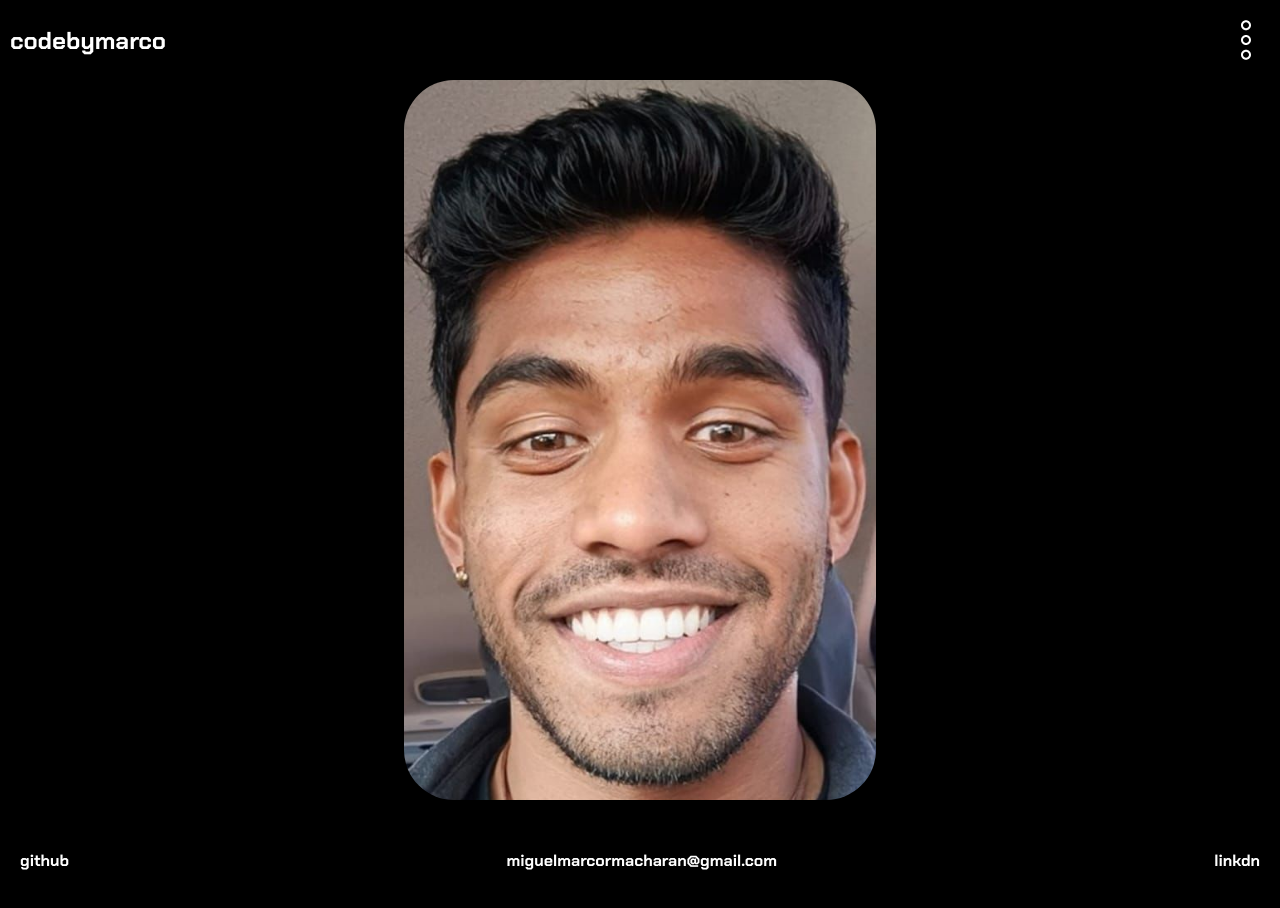
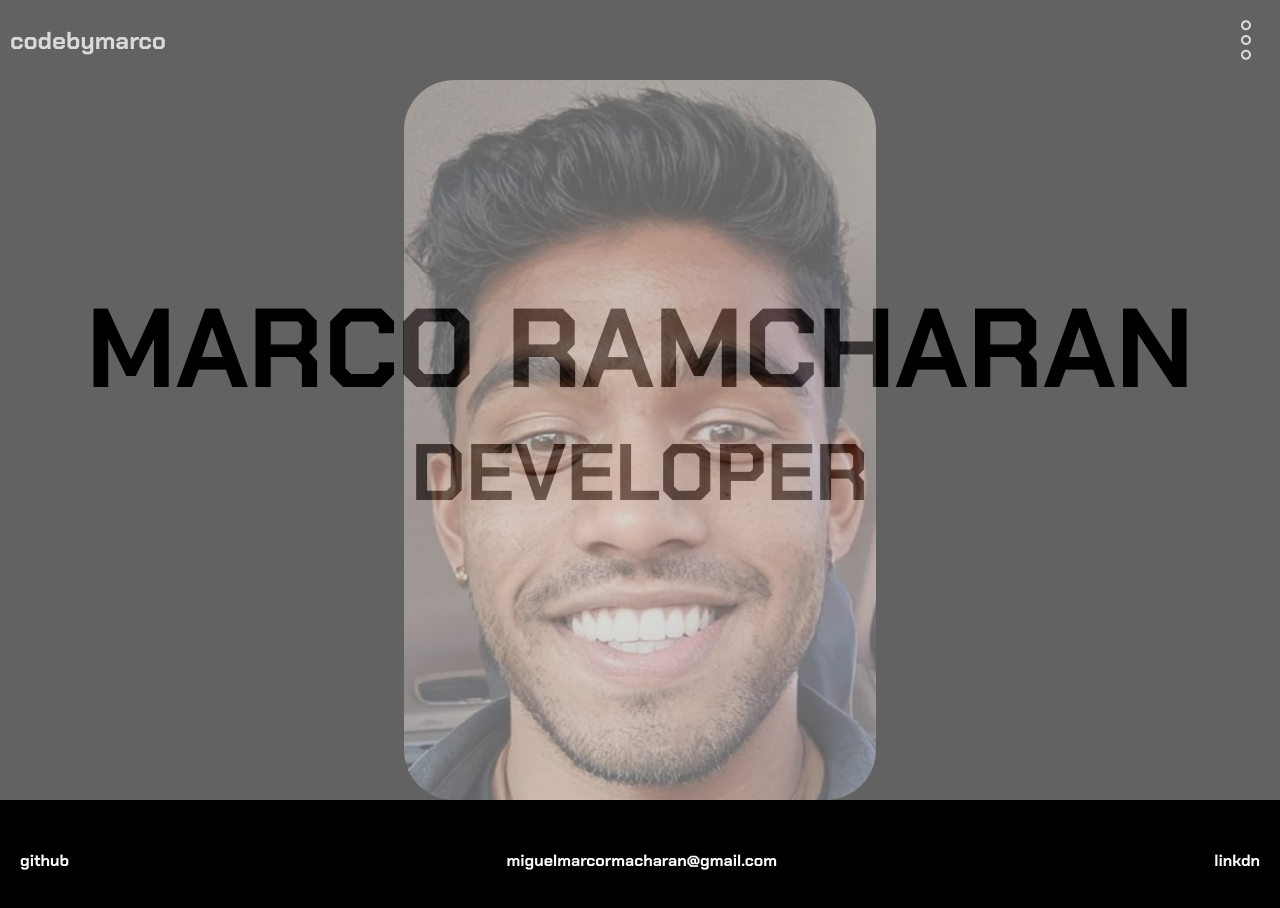
Before and after one commit to codebymarco/portfolio, a React (Vite) app: page / in a window 1280 px wide. Shown: the top 908 px of the page. Built offline with nearby package versions, Linux system fonts and the light colour scheme.

Commit message:
added some stuff

```diff
--- a/package.json
+++ b/package.json
@@ -10,6 +10,7 @@
     "preview": "vite preview"
   },
   "dependencies": {
+    "framer-motion": "^11.2.10",
     "react": "^18.2.0",
     "react-dom": "^18.2.0",
     "react-icons": "^5.2.1",
--- a/src/App.jsx
+++ b/src/App.jsx
@@ -1,19 +1,16 @@
 import { useEffect, useState } from "react";
+import { AnimatePresence, motion } from "framer-motion";
 import Router from "./components/router/Router";
 import AnimationPageOne from "./components/components/AnimationPageOne";
 
 const App = () => {
   const [show, setShow] = useState(true);
 
-  const hide = () => {
-    setShow(false);
-  };
-
   useEffect(() => {
-    // Show the value for 2 seconds
+    // Hide the AnimationPageOne component after 5 seconds
     const timeout = setTimeout(() => {
       setShow(false);
-    }, 3000);
+    }, 5000); // 3 seconds for AnimationPageOne + 2 seconds visible
 
     // Clean up the timeout when the component unmounts
     return () => clearTimeout(timeout);
@@ -21,8 +18,15 @@ const App = () => {
 
   return (
     <div>
-      {show ? <AnimationPageOne /> : null}
-      <Router />
+      <AnimatePresence>
+        {show ? (
+          <AnimationPageOne key="animation-page-one" />
+        ) : (
+          <motion.div key="router" initial={{ opacity: 0 }} animate={{ opacity: 1 }}>
+            <Router />
+          </motion.div>
+        )}
+      </AnimatePresence>
     </div>
   );
 };
--- a/src/components/components/AnimationPageOne.jsx
+++ b/src/components/components/AnimationPageOne.jsx
@@ -1,24 +1,30 @@
 import "../../styles/fullpagenavbar.css";
-import { useEffect } from "react";
+import { motion } from "framer-motion";
 
 const AnimationPageOne = () => {
-  useEffect(() => {
-    // Set the body height and overflow when the component mounts
-    document.body.style.height = "100vh";
-    document.body.style.overflow = "hidden";
-
-    // Cleanup function to reset the body overflow when the component unmounts
-    return () => {
-      document.body.style.height = "";
-      document.body.style.overflow = "";
-    };
-  }, []);
-
   return (
-    <div className="anime-page-one">
-      <h1>MARCO RAMCHARAN</h1>
-      <h2>DEVELOPER</h2>
-    </div>
+    <motion.div
+      className="anime-page-one"
+      initial={{ opacity: 0, backgroundColor: '#fff' }}
+      animate={{ opacity: 1, backgroundColor: '#fff' }}
+      exit={{ opacity: 0, backgroundColor: '#000' }}
+      transition={{ duration: 1.5 }}
+    >
+      <motion.h1
+        initial={{ opacity: 0 }}
+        animate={{ opacity: 1 }}
+        transition={{ delay: 1, duration: 1 }}
+      >
+        MARCO RAMCHARAN
+      </motion.h1>
+      <motion.h2
+        initial={{ opacity: 0 }}
+        animate={{ opacity: 1 }}
+        transition={{ delay: 2, duration: 1 }}
+      >
+        DEVELOPER
+      </motion.h2>
+    </motion.div>
   );
 };
 
```
Also changed, not shown: 1 other file (tests, documents, lock files or other folders).
